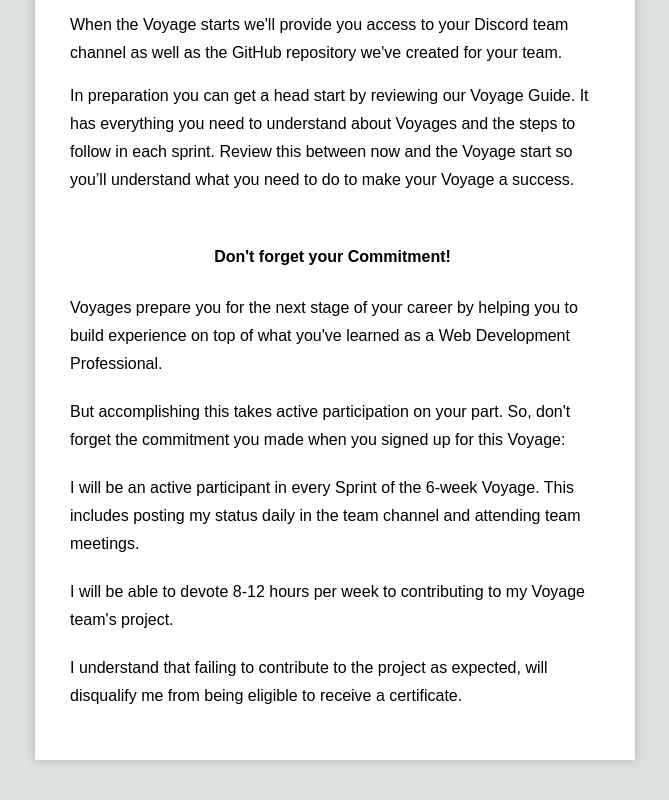
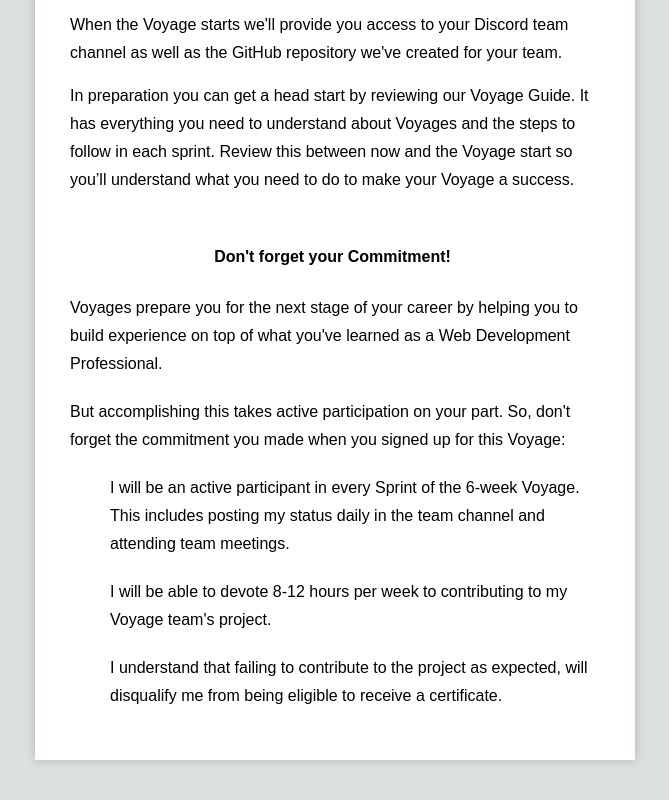
Before and after one commit to Valeriusdev/responsive-email11, a plain HTML site: page index.html in a window 1280 px wide. Shown: the part 316-1116 px from the top of the page, without its empty margins (305-974 px from the left). Drawn offline with Linux system fonts and the light colour scheme.

Commit message:
update text content styles

```diff
--- a/index.html
+++ b/index.html
@@ -207,7 +207,7 @@
                <td style="padding: 0;">
                   <table width="100%" style="border-spacing: 0;" role="presentation">
                      <tr>
-                        <td style="background-color: #ffffff; padding: 5px 30px 35px 25px; text-align: left;">
+                        <td style="background-color: #ffffff; padding: 5px 30px 35px 65px; text-align: left;">
                            <p style="margin: 5px 10px; color:#000000; font-family:Arial,sans-serif; font-size:16px; line-height:28px">
                               I will be an active participant in every Sprint of the 6-week Voyage. This includes posting my status daily in the team channel and attending team meetings.                           </p>
                            <p style="margin: 20px 10px 15px; color:#000000; font-family:Arial,sans-serif; font-size:16px; line-height:28px">
```
